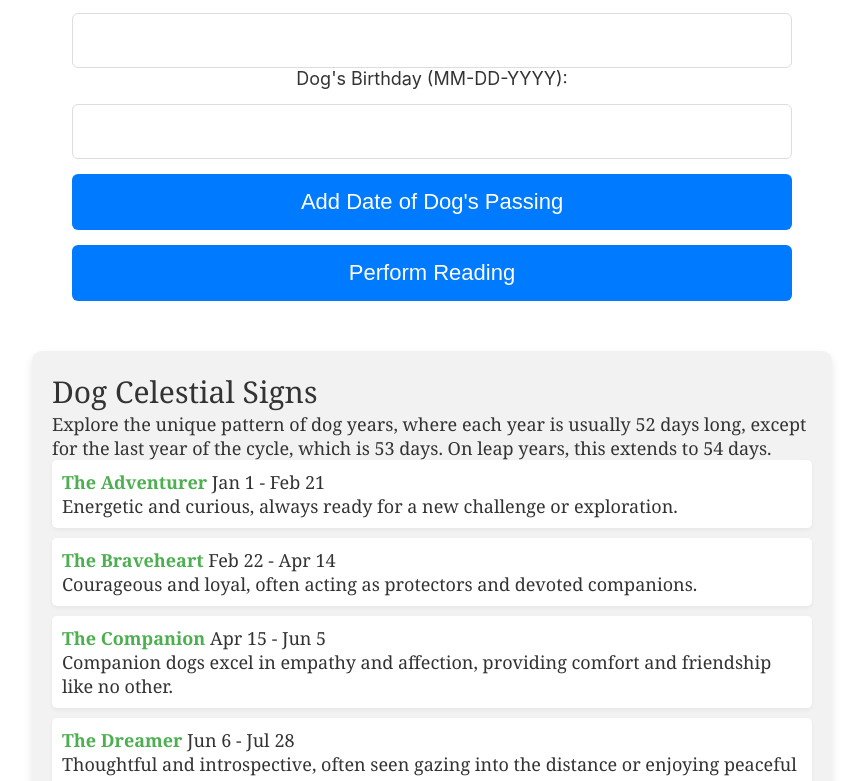
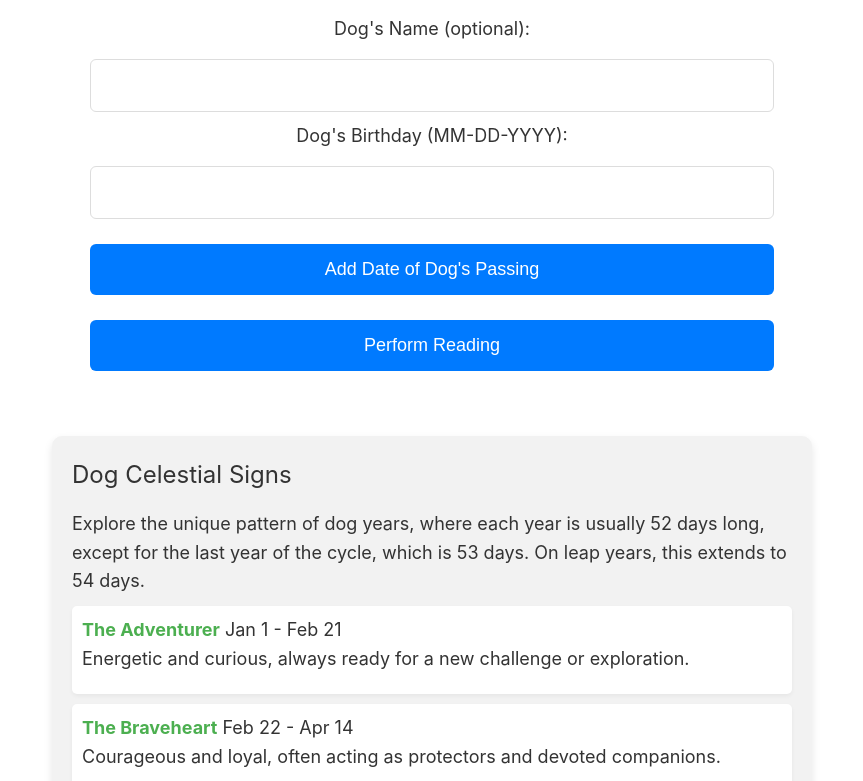
Before and after one commit to gabevidal/dog-cycle, a plain HTML site: page index.html in a window 1280 px wide. Shown: the part 978-1759 px from the top of the page, without its empty margins (208-1071 px from the left). Drawn offline with Linux system fonts and the light colour scheme.

Commit message:
cleaned up style a bit

```diff
--- a/style.css
+++ b/style.css
@@ -2,6 +2,7 @@
 * {
     margin: 0;
     padding: 0;
+    box-sizing: border-box; /* Ensures padding doesn't affect overall width */
 }
 
 body {
@@ -9,6 +10,7 @@ body {
     color: #333;
     background-color: #ffffff;
     text-align: center;
+    line-height: 1.6; /* Increased line height for better readability */
 }
 
 .header-image {
@@ -24,14 +26,18 @@ body {
     padding: 0 20px;
 }
 
+/* Normalize title fonts */
 h1, h2, h3 {
     color: #333;
     font-weight: normal;
-    font-size: 30px;
+    font-size: 24px; /* Standardized font size for titles */
+    margin-bottom: 15px; /* Added space below titles */
 }
 
-p, label {
-    font-size: 18px;
+/* Normalize body fonts */
+p, label, input[type="text"], button, #dogZodiacInfo li {
+    font-size: 18px; /* Standardized font size for body text */
+    margin-bottom: 10px; /* Added space below each element */
 }
 
 input[type="text"], button {
@@ -40,8 +46,7 @@ input[type="text"], button {
     margin-top: 15px;
     border: 1px solid #ddd;
     border-radius: 6px;
-    box-sizing: border-box;
-    font-size: 20px;
+    font-size: 18px; /* Align with body font size */
 }
 
 button {
@@ -50,7 +55,6 @@ button {
     border: none;
     cursor: pointer;
     transition: background-color 0.3s;
-    font-size: 22px;
 }
 
 button:hover {
@@ -64,13 +68,11 @@ button:hover {
     margin-top: 30px;
     border-radius: 10px;
     box-shadow: 0 4px 8px rgba(0, 0, 0, 0.1);
-    font-family: 'Georgia', serif;
 }
 
 #dogZodiacInfo h3 {
     color: #007aff;
     margin-bottom: 15px;
-    font-size: 28px;
 }
 
 #dogZodiacInfo ul {
@@ -84,7 +86,6 @@ button:hover {
     padding: 10px;
     border-radius: 5px;
     box-shadow: 0 2px 4px rgba(0, 0, 0, 0.05);
-    font-size: 18px;
 }
 
 #dogZodiacInfo li b {
@@ -99,11 +100,13 @@ button:hover {
     .container {
         padding: 15px;
     }
+
     h1, h2, h3 {
-        font-size: 32px;
+        font-size: 28px; /* Slightly larger font size for mobile titles */
     }
+
     p, label, input[type="text"], button, #dogZodiacInfo li {
-        font-size: 20px;
+        font-size: 16px; /* Slightly larger font size for mobile body text */
     }
 }
 
```
